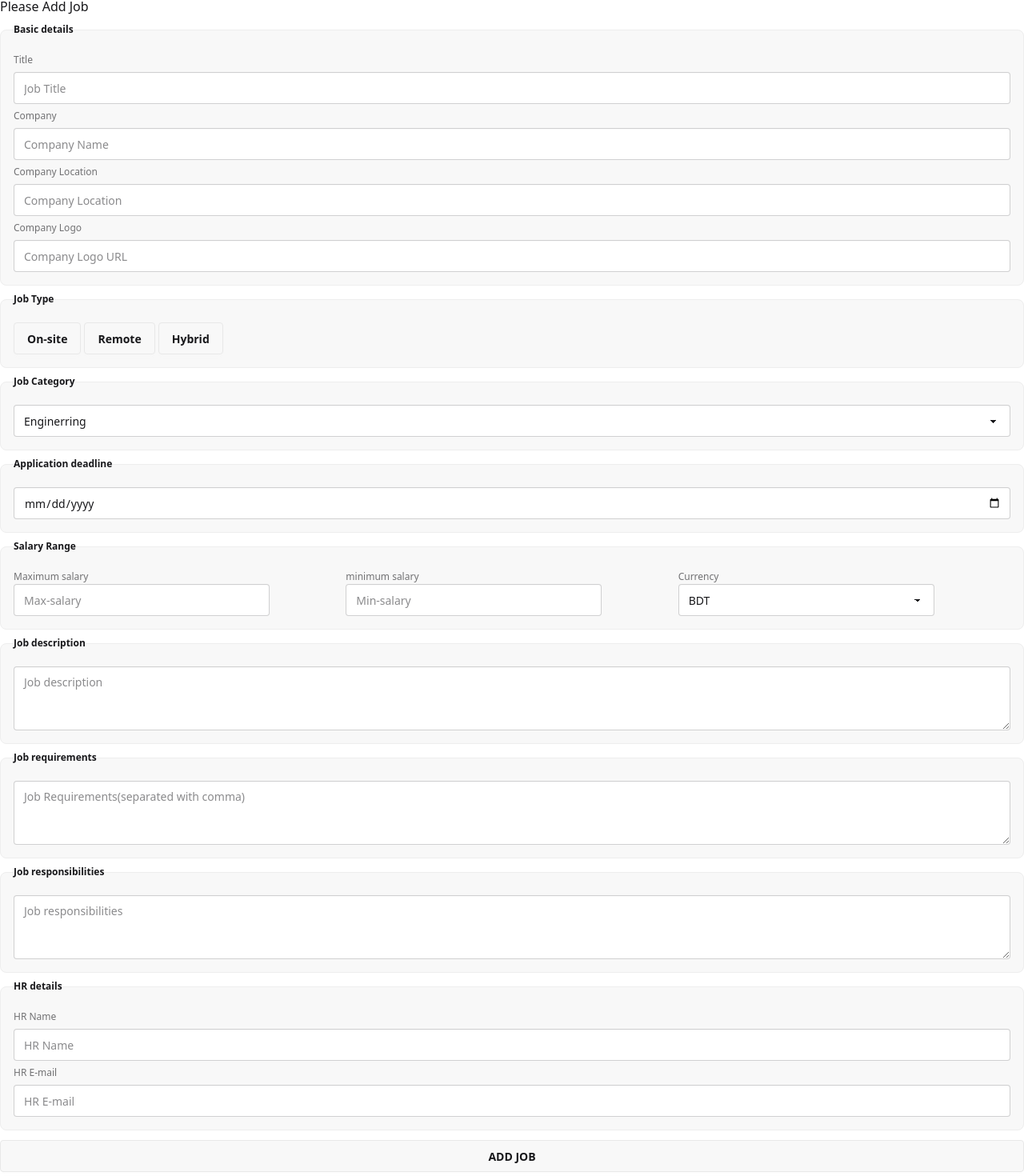
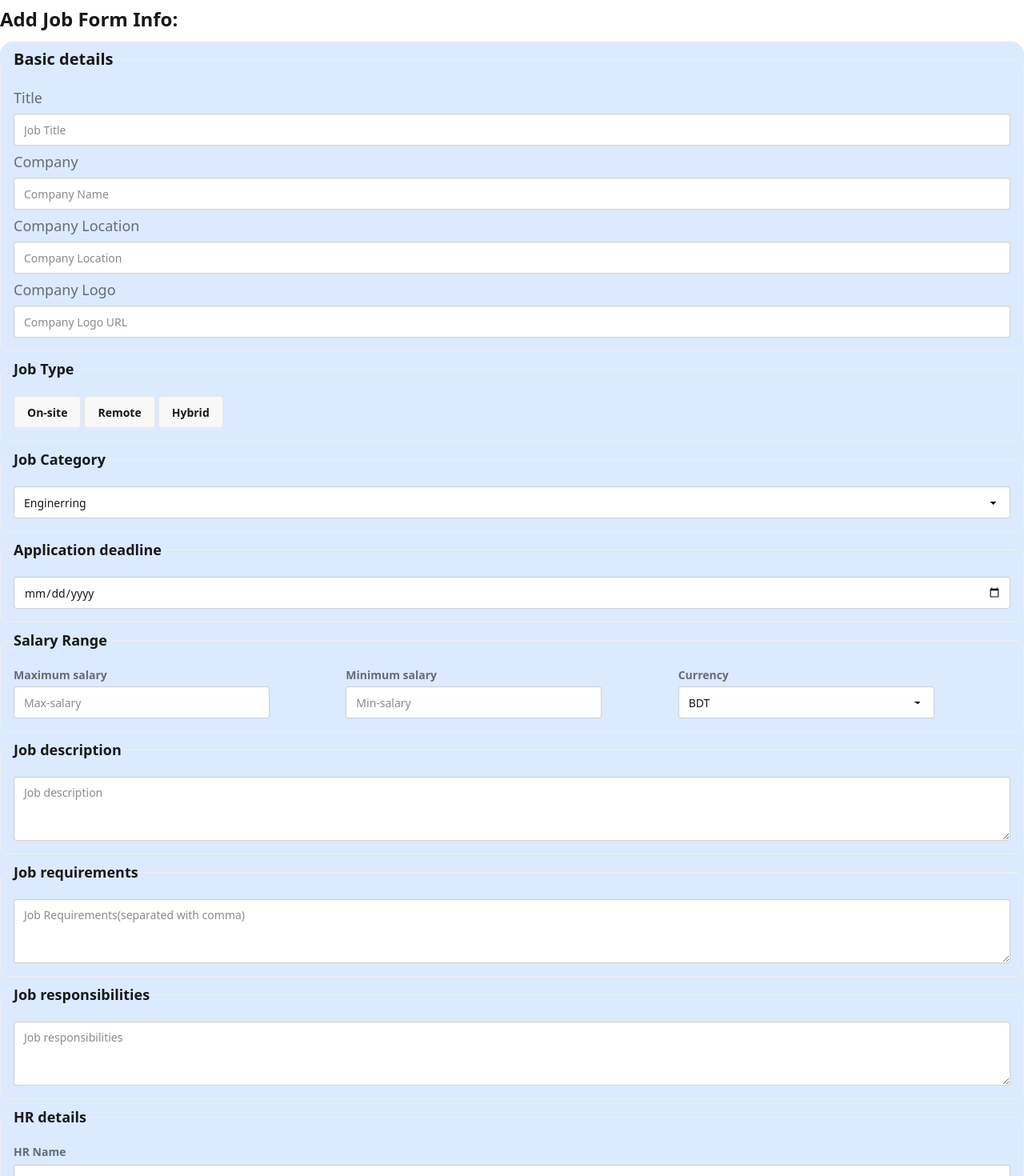
Before and after one commit to tofashish527/JobBox-Client-Side, a React (Vite) app: page /addjob in a window 1280 px wide. Shown: the part 69-1539 px from the top of the page at 80% size. Built offline with nearby package versions, Linux system fonts and the light colour scheme; no server answers; sample sign-in values are in the browser's storage.

Commit message:
view application page created

```diff
--- /dev/null
+++ b/src/API/JobApi.js
@@ -0,0 +1,4 @@
+export const jobsCreatedByPromise=email=>{
+    return fetch(`http://localhost:3000/jobs?email=${email}`)
+    .then(res=>res.json())
+}
--- a/src/Pages/AddJob.jsx
+++ b/src/Pages/AddJob.jsx
@@ -1,28 +1,82 @@
 import React from 'react';
+import useAuth from '../hooks/useAuth';
+import axios from 'axios';
+import Swal from 'sweetalert2';
 
 const AddJob = () => {
+    const {user}=useAuth()
+    const handleAddJob=e=>{
+        e.preventDefault();
+        const form=e.target;
+        const formdata=new FormData(form)
+        //console.log(formdata)
+        const data=Object.fromEntries(formdata.entries());
+        console.log(data)
+
+        //process salary range
+        const {max,min,currency, ...newJob}=data;
+        newJob.salaryRange = {
+  min: Number(min),
+  max: Number(max),
+  currency
+};
+
+        //const {max,min,currency, ...newJob}=data;
+        //newJob.salaryRange={max,min,currency}
+
+        //process requirements
+        const requirementsString=newJob.requirements;
+        const requirementsMessy=requirementsString.split(',')
+        const requirementsClean=requirementsMessy.map(req=>req.trim());
+        newJob.requirements=requirementsClean;
+
+        newJob.responsibilities=newJob.responsibilities.split(',').map(res=>res.trim())
+
+        newJob.status="active";
+
+        console.log(newJob)
+
+        //save job to the database
+        axios.post('http://localhost:3000/jobs',newJob)
+        .then(res=>{
+            console.log(res);
+            if(res.data.insertedId)
+            {
+                Swal.fire({
+  position: "top-end",
+  icon: "success",
+  title: "Your work has been saved",
+  showConfirmButton: false,
+  timer: 1500
+});
+            }
+        })
+        .catch(error=>{
+            console.log(error);
+        })
+    }
     return (
         <div>
-            <h1>Please Add Job</h1>
-            <form action="">
-                <fieldset className="fieldset bg-base-200 border-base-300 rounded-box w-full border p-4">
-                    <legend className="fieldset-legend">Basic details</legend>
+            <h1 className='text-2xl font-semibold mt-3 mb-3'>Add Job Form Info:</h1>
+            <form action="" className='bg-blue-100 rounded-2xl' onSubmit={handleAddJob}>
+                <fieldset className="fieldset bg-blue-100 border-base-300 rounded-box w-full border p-4">
+                    <legend className="fieldset-legend text-xl">Basic details</legend>
 
-                    <label className="label">Title</label>
+                    <label className="label text-lg">Title</label>
                     <input type="text" name='title' className="input  w-full" placeholder="Job Title" />
 
-                    <label className="label">Company</label>
+                    <label className="label text-lg">Company</label>
                     <input type="text" name='company' className="input  w-full" placeholder="Company Name" />
 
-                    <label className="label">Company Location</label>
+                    <label className="label text-lg">Company Location</label>
                     <input type="text" name='location' className="input w-full" placeholder="Company Location" />
 
-                    <label className="label">Company Logo</label>
-                    <input type="text" name='companylogourl' name='location' className="input w-full" placeholder="Company Logo URL" />
+                    <label className="label text-lg">Company Logo</label>
+                    <input type="text" name='companylogourl' className="input w-full" placeholder="Company Logo URL" />
                 </fieldset>
                 {/* Job Type  */}
-                <fieldset className="fieldset bg-base-200 border-base-300 rounded-box w-full border p-4">
-                    <legend className="fieldset-legend">Job Type</legend>
+                <fieldset className="fieldset bg-blue-100 border-base-300 rounded-box w-full border p-4">
+                    <legend className="fieldset-legend text-lg">Job Type</legend>
                     <div className="filter">
                         <input className="btn filter-reset" type="radio" name="jobtype" aria-label="All" />
                         <input className="btn" type="radio" name="jobtype" aria-label="On-site" />
@@ -33,8 +87,8 @@ const AddJob = () => {
                 </fieldset>
 
                 {/* Job Category */}
-                <fieldset className="fieldset bg-base-200 border-base-300 rounded-box w-full border p-4">
-                    <legend className="fieldset-legend">Job Category</legend>
+                <fieldset className="fieldset bg-blue-100 border-base-300 rounded-box w-full border p-4">
+                    <legend className="fieldset-legend text-lg">Job Category</legend>
                     <select defaultValue="Pick your choice" name='category' className="select w-full">
                         <option disabled={true}>Pick one</option>
                         <option>Enginerring</option>
@@ -44,25 +98,25 @@ const AddJob = () => {
                 </fieldset>
 
                 {/* Job Application deadline  */}
-                <fieldset className="fieldset bg-base-200 border-base-300 rounded-box w-full border p-4">
-                    <legend className="fieldset-legend">Application deadline</legend>
-                    <input type="date" className="input w-full" />
+                <fieldset className="fieldset bg-blue-100 border-base-300 rounded-box w-full border p-4">
+                    <legend className="fieldset-legend text-lg">Application deadline</legend>
+                    <input type="date" name='deadline' className="input w-full" />
                 </fieldset>
 
                 {/* Job Salary Range  */}
-                <fieldset className="fieldset bg-base-200 border-base-300 rounded-box w-full border p-4">
-                    <legend className="fieldset-legend">Salary Range</legend>
+                <fieldset className="fieldset bg-blue-100 border-base-300 rounded-box w-full border p-4">
+                    <legend className="fieldset-legend text-lg">Salary Range</legend>
                      <div className='grid lg:grid-cols-3 md:grid-cols-3 sm:grid-cols-1 space-x-2'>
                         <div className='flex flex-col'>
-                         <label className="label">Maximum salary</label>
-                    <input type="text" name='salarymax' className="input" placeholder="Max-salary" />
+                         <label className="label text-sm font-semibold mb-1">Maximum salary</label>
+                    <input type="text" name='max' className="input" placeholder="Max-salary" />
                         </div>
                         <div className='flex flex-col'>
-                    <label className="label">minimum salary</label>
-                    <input type="text" name='salarymin' className="input" placeholder="Min-salary" />
+                    <label className="label text-sm font-semibold mb-1">Minimum salary</label>
+                    <input type="text" name='min' className="input" placeholder="Min-salary" />
                         </div>
                         <div className='flex flex-col'>
-                       <label className="label">Currency</label>
+                       <label className="label text-sm font-semibold mb-1">Currency</label>
                     <select defaultValue="Pick your choice" name='currency' className="select">
                         <option disabled={true}>Pick one</option>
                         <option>BDT</option>
@@ -74,35 +128,35 @@ const AddJob = () => {
                 </fieldset>
 
                 {/* Job Description */}
-                <fieldset className="fieldset bg-base-200 border-base-300 rounded-box w-full border p-4">
-                    <legend className="fieldset-legend">Job description</legend>
-                     <textarea className="textarea w-full" placeholder="Job description"></textarea>
+                <fieldset className="fieldset bg-blue-100 border-base-300 rounded-box w-full border p-4">
+                    <legend className="fieldset-legend text-lg">Job description</legend>
+                     <textarea name='description' className="textarea w-full" placeholder="Job description"></textarea>
                 </fieldset>
 
                  {/* Job Requirements */}
-                <fieldset className="fieldset bg-base-200 border-base-300 rounded-box w-full border p-4">
-                    <legend className="fieldset-legend">Job requirements</legend>
-                     <textarea className="textarea w-full" placeholder="Job Requirements(separated with comma)"></textarea>
+                <fieldset className="fieldset bg-blue-100 border-base-300 rounded-box w-full border p-4">
+                    <legend className="fieldset-legend text-lg">Job requirements</legend>
+                     <textarea name='requirements' className="textarea w-full" placeholder="Job Requirements(separated with comma)"></textarea>
                 </fieldset>
 
                  {/* Job Responsibilities */}
-                <fieldset className="fieldset bg-base-200 border-base-300 rounded-box w-full border p-4">
-                    <legend className="fieldset-legend">Job responsibilities</legend>
-                     <textarea className="textarea w-full" placeholder="Job responsibilities"></textarea>
+                <fieldset className="fieldset bg-blue-100 border-base-300 rounded-box w-full border p-4">
+                    <legend className="fieldset-legend text-lg">Job responsibilities</legend>
+                     <textarea name='responsibilities' className="textarea w-full" placeholder="Job responsibilities"></textarea>
                 </fieldset>
 
                 {/* HR Info  */}
-                 <fieldset className="fieldset bg-base-200 border-base-300 rounded-box w-full border p-4">
-                    <legend className="fieldset-legend">HR details</legend>
+                 <fieldset className="fieldset bg-blue-100 border-base-300 rounded-box w-full border p-4">
+                    <legend className="fieldset-legend text-lg">HR details</legend>
 
-                    <label className="label">HR Name</label>
+                    <label className="label text-sm font-semibold">HR Name</label>
                     <input type="text" name='HRname' className="input w-full" placeholder="HR Name" />
 
-                    <label className="label">HR E-mail</label>
-                    <input type="text" name='HRemail' className="input w-full" placeholder="HR E-mail" />
+                    <label className="label text-sm font-semibold">HR E-mail</label>
+                    <input type="text" name='HRemail' defaultValue={user.email} className="input w-full" placeholder="HR E-mail" />
                 </fieldset>
 
-                <input type="submit" value="ADD JOB" className='btn mt-3 mb-3 w-full' />
+                <input type="submit" value="ADD JOB" className='btn m-5 mx-auto w-full ' />
             </form>
         </div>
     );
--- a/src/Pages/MyApplications.jsx
+++ b/src/Pages/MyApplications.jsx
@@ -2,7 +2,7 @@ import React, { Suspense } from 'react';
 import ApplicationStat from '../Component/ApplicationStat';
 import ApplicationList from '../Component/ApplicationList';
 import useAuth from '../hooks/useAuth';
-import { myApplicationsPromise } from '../ApplicationsApi';
+import { myApplicationsPromise } from '../API/ApplicationsApi';
 
 
 const MyApplications = () => {
--- a/src/Pages/Register.jsx
+++ b/src/Pages/Register.jsx
@@ -3,9 +3,13 @@ import React, { use } from 'react';
 import registerLottie from './../assets/lottifiles/Register-lottiJSON'
 import { AuthContext } from '../Context/AuthContext';
 import SocialLogin from '../Component/SocialLogin';
+import { useLocation, useNavigate } from 'react-router';
 
 const Register = () => {
   const {createUser}=use(AuthContext);
+  const location=useLocation();
+    const navigate=useNavigate();
+    const from=location.state||'/';
     const handleRegister=e=>{
         e.preventDefault();
         const form=e.target;
@@ -17,6 +21,7 @@ const Register = () => {
       createUser(email, password)
         .then((result) => {
           console.log(result.user);
+           navigate(from);
           //setLoading(false)
         })
         .catch((error) => {
--- a/src/Shared/Navbar.jsx
+++ b/src/Shared/Navbar.jsx
@@ -24,6 +24,7 @@ const Navbar = () => {
     {
       user && <>
           <li><NavLink to='/addjob'>Add Job</NavLink></li>
+          <li><NavLink to='/mypostedjobs'>MyPosted Jobs</NavLink></li>
       </>
     }
     </>
```
Also changed, not shown: src/Component/JobList.jsx (added, +37 -0 lines), src/Component/Jobcard.jsx (+8 -1 lines), src/Pages/MyPostedJobs.jsx (added, +18 -0 lines), src/Pages/ViewApplications.jsx (added, +13 -0 lines), src/router/router.jsx (+10 -0 lines), src/API/ApplicationsApi.js (renamed from src/ApplicationsApi.js).
